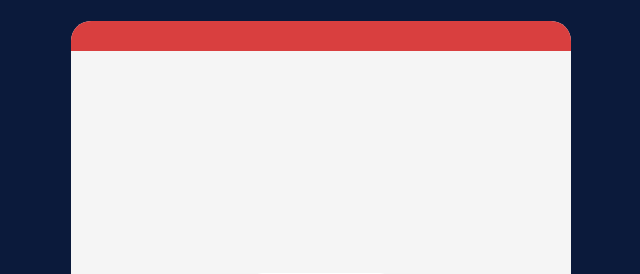
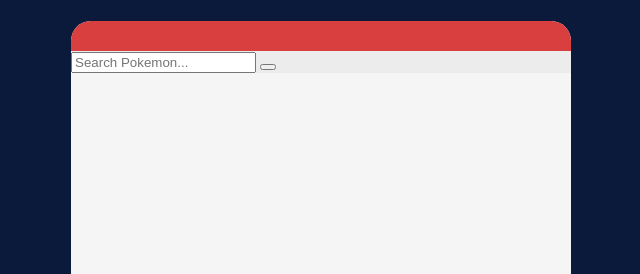
Before and after one commit to HaoYeChen/Pokedex, a Flask app: page /pokedex/1 in a window 1280 px wide. Shown: the part 79-353 px from the top of the page, without its empty margins (319-959 px from the left). Run offline with Flask 3, Linux system fonts and the light colour scheme; data that the repository does not hold is empty.

Commit message:
added search form

```diff
--- a/templates/pokemon_details.html
+++ b/templates/pokemon_details.html
@@ -1,6 +1,14 @@
 {% extends "layout.html" %} {% block content %}
 <div class="pokedex-container-pokemon-details">
   <div class="pokedex-top-pokemon-details"></div>
+  <form
+    action="{{ url_for('pokemon_search') }}"
+    method="POST"
+    class="search-form-pokemon-details"
+  >
+    <input type="text" name="search" placeholder="Search Pokemon..." />
+    <button type="submit"><i class="fas fa-search"></i></button>
+  </form>
   <div class="pokedex-body-pokemon-details">
     <div class="pokemon-details-container-pokemon-details">
       <h1 class="pokemon-name-pokemon-details">{{ pokemon.name }}</h1>
@@ -44,7 +52,9 @@
             <span class="attribute-value-pokemon-details">
               <span class="attribute-value">
                 {% for weakness in pokemon.weaknesses %}
-                <span class="type-pill type-weakness type-{{ weakness|lower }}">{{ weakness }}</span>
+                <span class="type-pill type-weakness type-{{ weakness|lower }}"
+                  >{{ weakness }}</span
+                >
                 {% endfor %}
               </span>
             </span>
```
